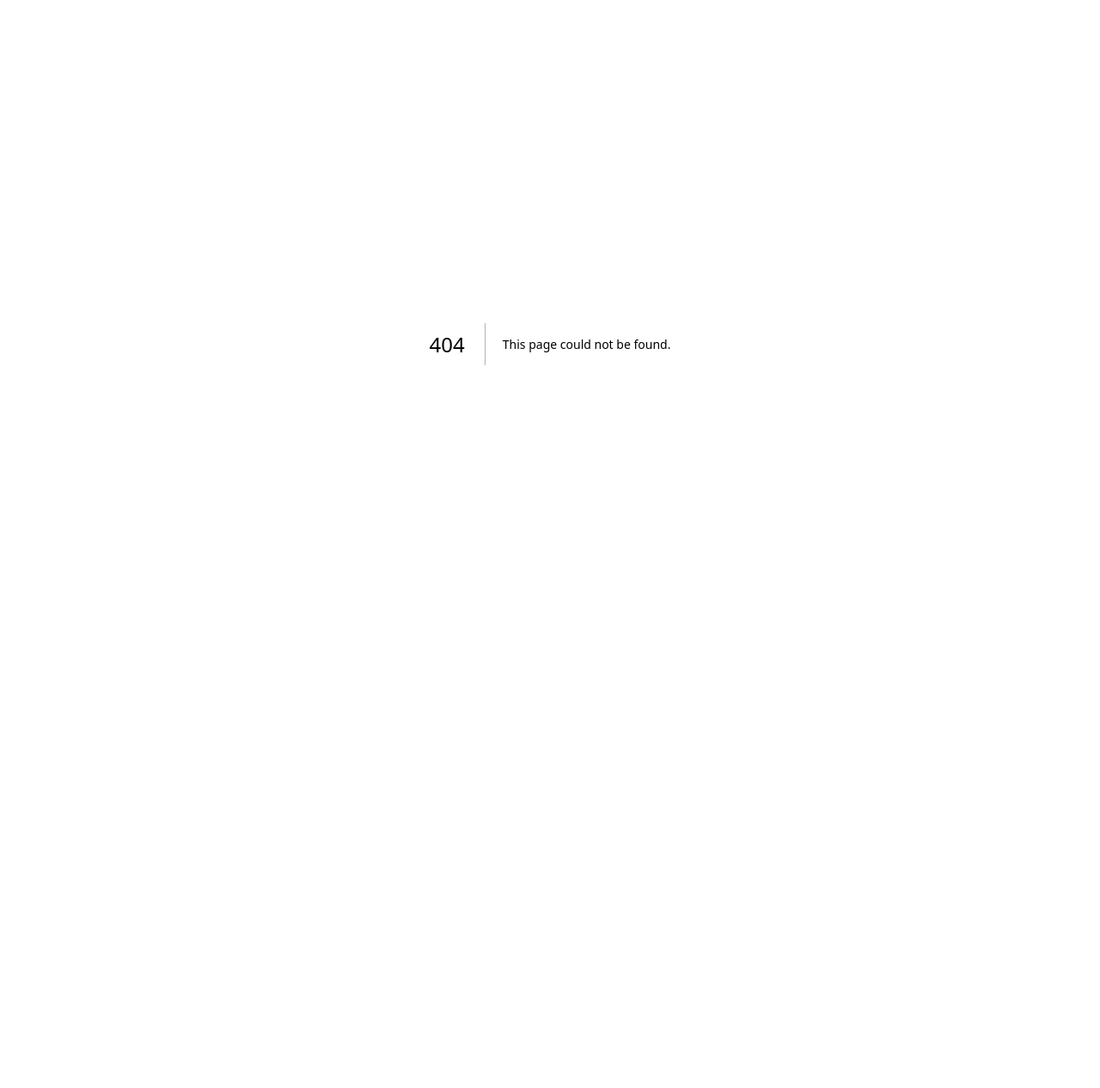
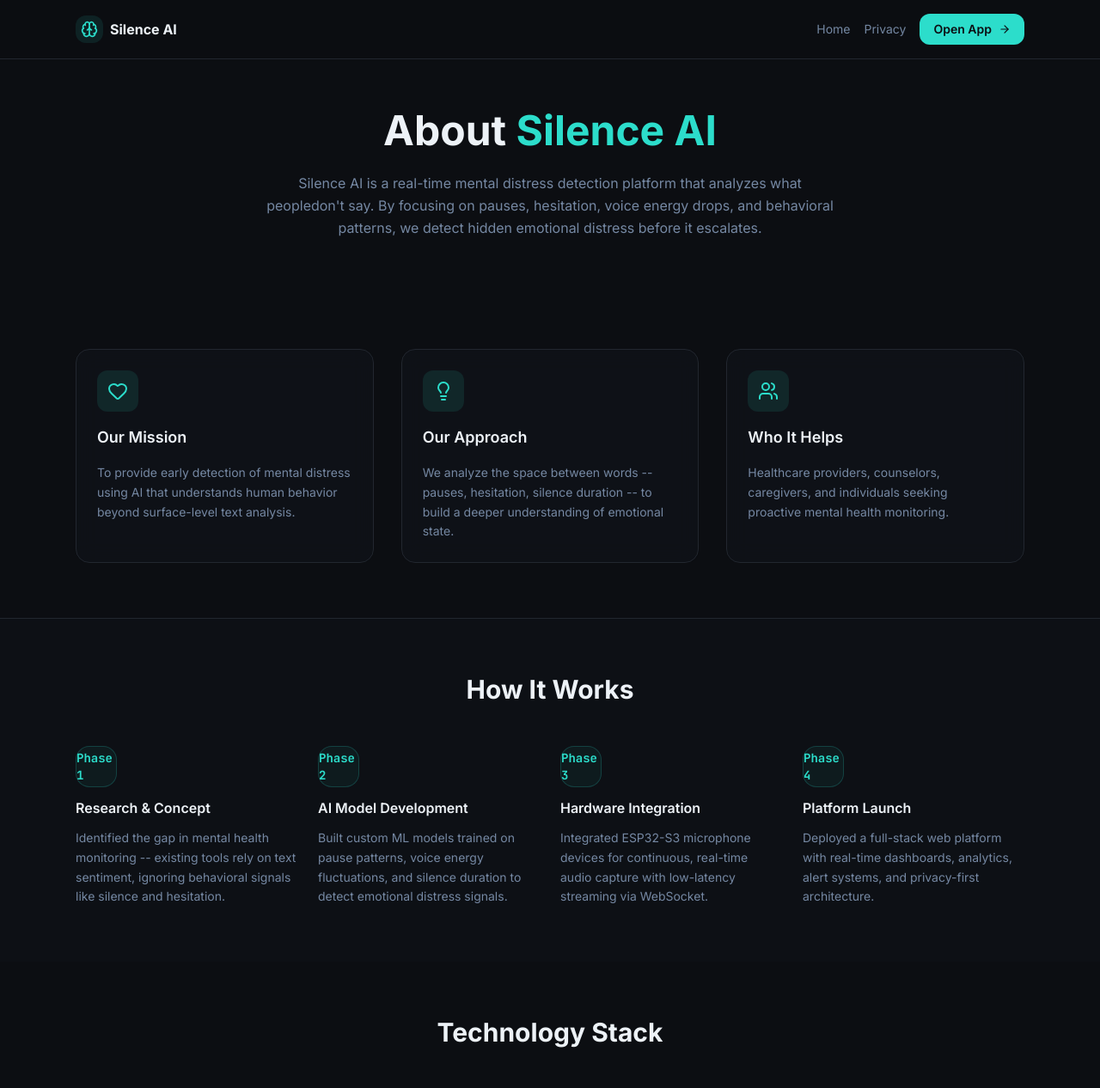
Before and after one commit to ArpitSinghal439/AI-Voice-Behavior-Analysis-System, a Next.js app: page /about in a window 1280 px wide. Before the commit this address had no page. Shown: the top 1266 px of the page at 86% size. Before the commit the page ends 800 px from the top, so only its background shows below. Built offline with nearby package versions, Linux system fonts and the light colour scheme.

Commit message:
Add about page

```diff
--- /dev/null
+++ b/app/about/page.tsx
@@ -0,0 +1,160 @@
+import Link from "next/link"
+import {
+  Brain,
+  Mic,
+  Activity,
+  Shield,
+  Cpu,
+  BarChart3,
+  ArrowRight,
+  Users,
+  Heart,
+  Lightbulb,
+} from "lucide-react"
+
+const team = [
+  { name: "AI Analysis Engine", role: "Core Intelligence", icon: Brain },
+  { name: "Voice Processing", role: "Audio Pipeline", icon: Mic },
+  { name: "Pattern Detection", role: "Behavioral ML", icon: Activity },
+  { name: "Hardware Layer", role: "ESP32 Integration", icon: Cpu },
+]
+
+const timeline = [
+  {
+    phase: "Phase 1",
+    title: "Research & Concept",
+    description: "Identified the gap in mental health monitoring -- existing tools rely on text sentiment, ignoring behavioral signals like silence and hesitation.",
+  },
+  {
+    phase: "Phase 2",
+    title: "AI Model Development",
+    description: "Built custom ML models trained on pause patterns, voice energy fluctuations, and silence duration to detect emotional distress signals.",
+  },
+  {
+    phase: "Phase 3",
+    title: "Hardware Integration",
+    description: "Integrated ESP32-S3 microphone devices for continuous, real-time audio capture with low-latency streaming via WebSocket.",
+  },
+  {
+    phase: "Phase 4",
+    title: "Platform Launch",
+    description: "Deployed a full-stack web platform with real-time dashboards, analytics, alert systems, and privacy-first architecture.",
+  },
+]
+
+export default function AboutPage() {
+  return (
+    <div className="min-h-screen bg-background">
+      {/* Nav */}
+      <nav className="fixed top-0 z-50 w-full border-b border-border bg-background/80 backdrop-blur-xl">
+        <div className="mx-auto flex max-w-6xl items-center justify-between px-6 py-4">
+          <Link href="/" className="flex items-center gap-2">
+            <div className="flex h-8 w-8 items-center justify-center rounded-lg bg-primary/10">
+              <Brain className="h-5 w-5 text-primary" />
+            </div>
+            <span className="text-base font-bold text-foreground">Silence AI</span>
+          </Link>
+          <div className="flex items-center gap-4">
+            <Link href="/" className="text-sm text-muted-foreground transition-colors hover:text-foreground">Home</Link>
+            <Link href="/privacy" className="text-sm text-muted-foreground transition-colors hover:text-foreground">Privacy</Link>
+            <Link href="/dashboard" className="inline-flex items-center gap-2 rounded-lg bg-primary px-4 py-2 text-sm font-semibold text-primary-foreground">
+              Open App <ArrowRight className="h-3.5 w-3.5" />
+            </Link>
+          </div>
+        </div>
+      </nav>
+
+      {/* Hero */}
+      <section className="flex flex-col items-center gap-6 px-6 pt-32 pb-16 text-center">
+        <h1 className="text-balance text-4xl font-bold text-foreground sm:text-5xl">
+          About <span className="text-primary">Silence AI</span>
+        </h1>
+        <p className="max-w-2xl text-pretty text-base leading-relaxed text-muted-foreground">
+          Silence AI is a real-time mental distress detection platform that analyzes what people
+          {"don't"} say. By focusing on pauses, hesitation, voice energy drops, and behavioral
+          patterns, we detect hidden emotional distress before it escalates.
+        </p>
+      </section>
+
+      {/* Mission */}
+      <section className="mx-auto max-w-6xl px-6 py-16">
+        <div className="grid gap-8 lg:grid-cols-3">
+          {[
+            {
+              icon: Heart,
+              title: "Our Mission",
+              description: "To provide early detection of mental distress using AI that understands human behavior beyond surface-level text analysis.",
+            },
+            {
+              icon: Lightbulb,
+              title: "Our Approach",
+              description: "We analyze the space between words -- pauses, hesitation, silence duration -- to build a deeper understanding of emotional state.",
+            },
+            {
+              icon: Users,
+              title: "Who It Helps",
+              description: "Healthcare providers, counselors, caregivers, and individuals seeking proactive mental health monitoring.",
+            },
+          ].map((item) => (
+            <div key={item.title} className="flex flex-col gap-4 rounded-2xl border border-border bg-card/60 p-6 backdrop-blur-md">
+              <div className="flex h-12 w-12 items-center justify-center rounded-xl bg-primary/10">
+                <item.icon className="h-6 w-6 text-primary" />
+              </div>
+              <h3 className="text-lg font-semibold text-foreground">{item.title}</h3>
+              <p className="text-sm leading-relaxed text-muted-foreground">{item.description}</p>
+            </div>
+          ))}
+        </div>
+      </section>
+
+      {/* How It Works */}
+      <section className="border-t border-border bg-card/30 py-16">
+        <div className="mx-auto max-w-6xl px-6">
+          <h2 className="mb-12 text-center text-3xl font-bold text-foreground">How It Works</h2>
+          <div className="grid gap-6 sm:grid-cols-2 lg:grid-cols-4">
+            {timeline.map((item, i) => (
+              <div key={item.phase} className="relative flex flex-col gap-3">
+                <div className="flex h-12 w-12 items-center justify-center rounded-2xl border border-primary/20 bg-primary/5">
+                  <span className="font-mono text-sm font-bold text-primary">{item.phase}</span>
+                </div>
+                <h3 className="text-base font-semibold text-foreground">{item.title}</h3>
+                <p className="text-sm leading-relaxed text-muted-foreground">{item.description}</p>
+              </div>
+            ))}
+          </div>
+        </div>
+      </section>
+
+      {/* Technology Stack */}
+      <section className="mx-auto max-w-6xl px-6 py-16">
+        <h2 className="mb-12 text-center text-3xl font-bold text-foreground">Technology Stack</h2>
+        <div className="grid gap-4 sm:grid-cols-2 lg:grid-cols-4">
+          {team.map((member) => (
+            <div key={member.name} className="flex flex-col items-center gap-3 rounded-2xl border border-border bg-card/60 p-6 text-center backdrop-blur-md">
+              <div className="flex h-14 w-14 items-center justify-center rounded-xl bg-primary/10">
+                <member.icon className="h-7 w-7 text-primary" />
+              </div>
+              <h3 className="text-base font-semibold text-foreground">{member.name}</h3>
+              <p className="text-sm text-muted-foreground">{member.role}</p>
+            </div>
+          ))}
+        </div>
+      </section>
+
+      {/* Footer */}
+      <footer className="border-t border-border px-6 py-12">
+        <div className="mx-auto flex max-w-6xl flex-col items-center justify-between gap-6 sm:flex-row">
+          <div className="flex items-center gap-2">
+            <Brain className="h-5 w-5 text-primary" />
+            <span className="text-sm font-bold text-foreground">Silence AI</span>
+          </div>
+          <div className="flex items-center gap-6">
+            <Link href="/" className="text-sm text-muted-foreground transition-colors hover:text-foreground">Home</Link>
+            <Link href="/privacy" className="text-sm text-muted-foreground transition-colors hover:text-foreground">Privacy</Link>
+            <Link href="/dashboard" className="text-sm text-muted-foreground transition-colors hover:text-foreground">Dashboard</Link>
+          </div>
+        </div>
+      </footer>
+    </div>
+  )
+}
```
